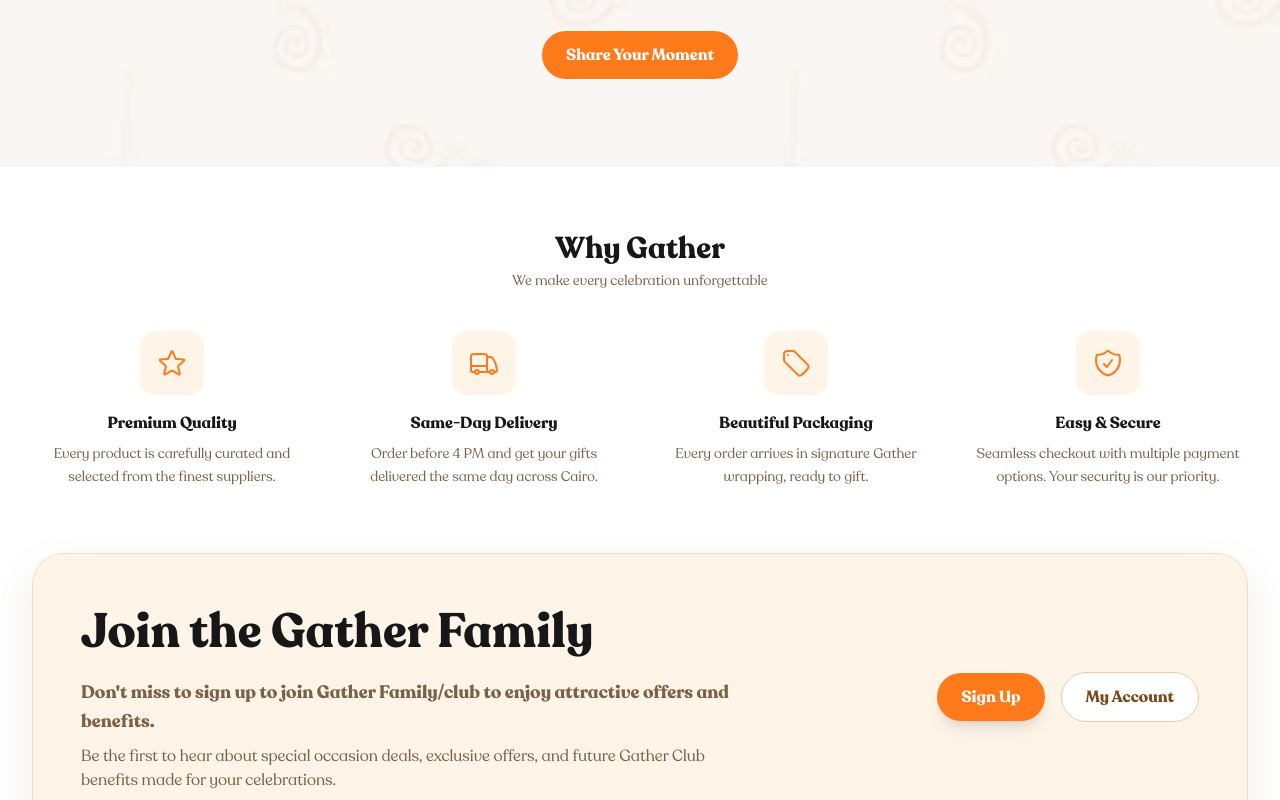
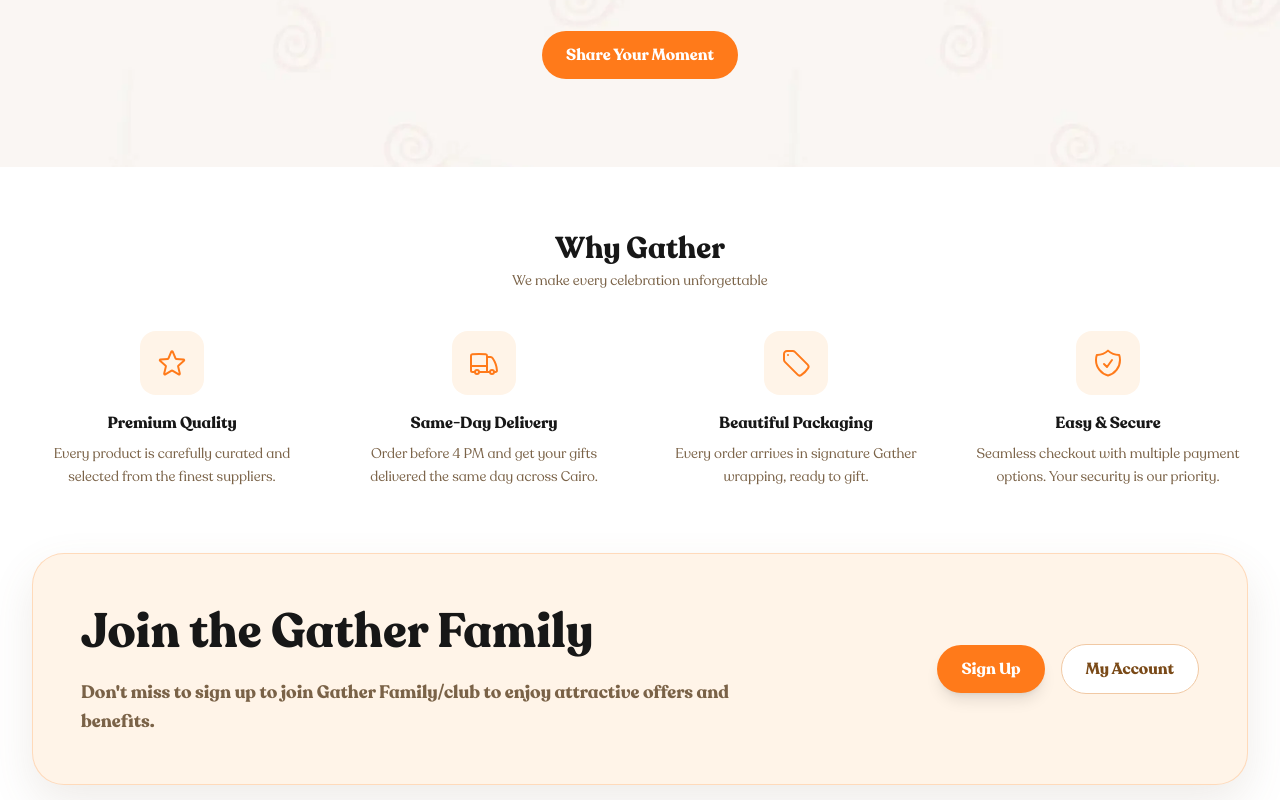
Before and after one commit to Word-of-Mouth-Marketing-agency/gather, a Next.js app: page / in a window 1280 px wide. Shown: the part 4382-5182 px from the top of the page. Built offline with nearby package versions, Linux system fonts and the light colour scheme.

Commit message:
fix: remove supporting text from CTA and hide on my-account pages

```diff
--- a/src/components/layout/PreFooterSignupCTA.tsx
+++ b/src/components/layout/PreFooterSignupCTA.tsx
@@ -10,7 +10,7 @@ export default function PreFooterSignupCTA() {
   const session = useCustomerSession()
   const mounted = useSyncExternalStore(subscribeToMount, () => true, () => false)
 
-  if (!mounted || pathname.startsWith('/products/')) return null
+  if (!mounted || pathname.startsWith('/products/') || pathname.startsWith('/my-account')) return null
 
   return (
     <section className="px-4 sm:px-6 lg:px-8 py-12 sm:py-16 bg-white">
@@ -23,9 +23,6 @@ export default function PreFooterSignupCTA() {
               </h2>
               <p className="mt-4 text-base sm:text-lg font-bold leading-relaxed text-[#7a6247]">
                 Don&apos;t miss to sign up to join Gather Family/club to enjoy attractive offers and benefits.
-              </p>
-              <p className="mt-2 text-sm sm:text-base text-[#7a6247]">
-                Be the first to hear about special occasion deals, exclusive offers, and future Gather Club benefits made for your celebrations.
               </p>
             </div>
 
```
